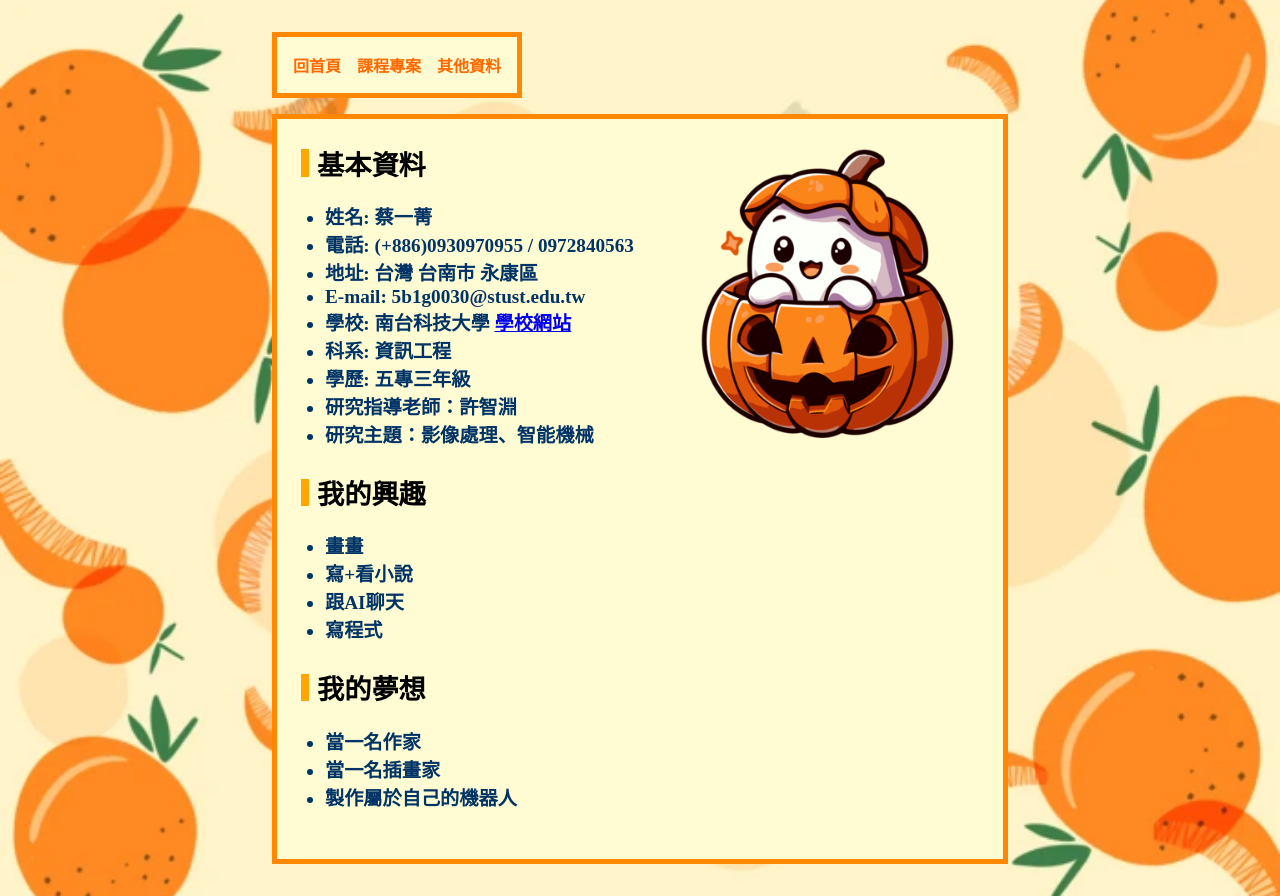
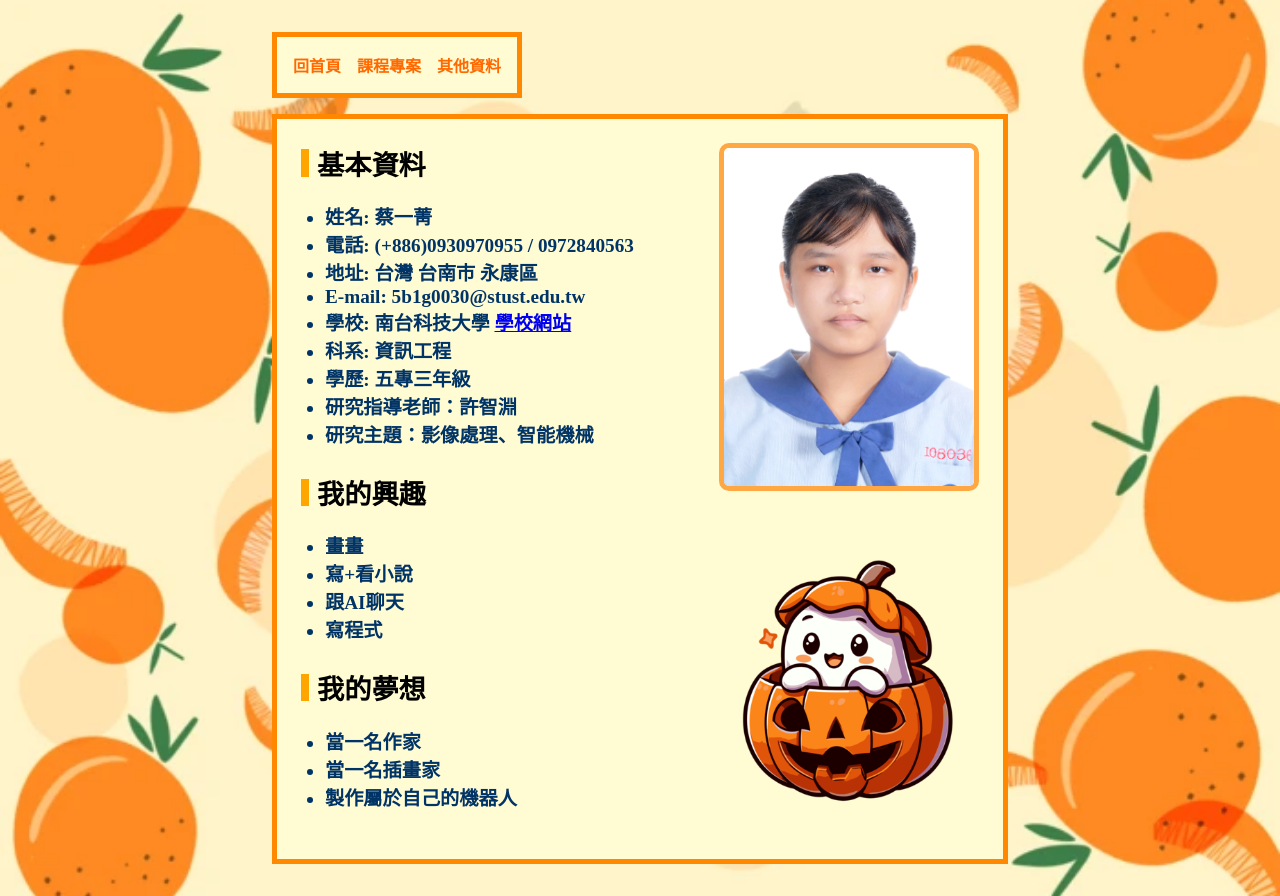
Before and after one commit to 5b1g0030/Personal_Web_Page, a React (Vite) app: page /about in a window 1280 px wide. Built offline with nearby package versions, Linux system fonts and the light colour scheme.

Commit message:
加入個人照片，保留原南瓜圖片作為裝飾

```diff
--- a/src/pages/About/About.css
+++ b/src/pages/About/About.css
@@ -67,12 +67,31 @@
   flex: 1;
 }
 
+/* 右側圖片排版 */
+.about-images {
+  display: flex;
+  flex-direction: column; /* 直向排列 */
+  align-items: center; /* 圖片置中 */
+  margin-left: 2rem; /* 與文字區域的間距 */
+  gap: 4rem; /* 圖片之間的間隔 */
+}
+
 /* 圖片p.png */
-.about-image {
-  width: 300px;
+.about-image-p {
+  width: 250px;
   height: auto;
   margin-left: 2rem;
-  object-fit: contain;
+  object-fit: contain; /* 確保圖片不會被拉伸 */
+}
+
+/* 圖片Myimg.jpg */
+.about-image-Myimg {
+  border: 5px solid rgb(255, 167, 67);
+  border-radius: 10px; /* 圓角 */
+  width: 250px;
+  height: auto;
+  margin-left: 2rem;
+  object-fit: contain; /* 確保圖片不會被拉伸 */
 }
 
 /* 興趣區整體 */
--- a/src/pages/About/About.jsx
+++ b/src/pages/About/About.jsx
@@ -64,7 +64,11 @@ function About() {
           </div>
 
           {/* ✅ 圖片從 public 資料夾引入 */}
-          <img src="./img/p.png" alt="Portrait" className="about-image" />
+          <div className='about-images'>
+            <img src='./img/Myimg.jpg' alt='個人照片' className='about-image-Myimg'></img>
+            <img src="./img/p.png" className="about-image-p" />
+          </div>
+
         </div>
       </div>
     </div>
```
Also changed, not shown: public/img/Myimg.jpg (added).
